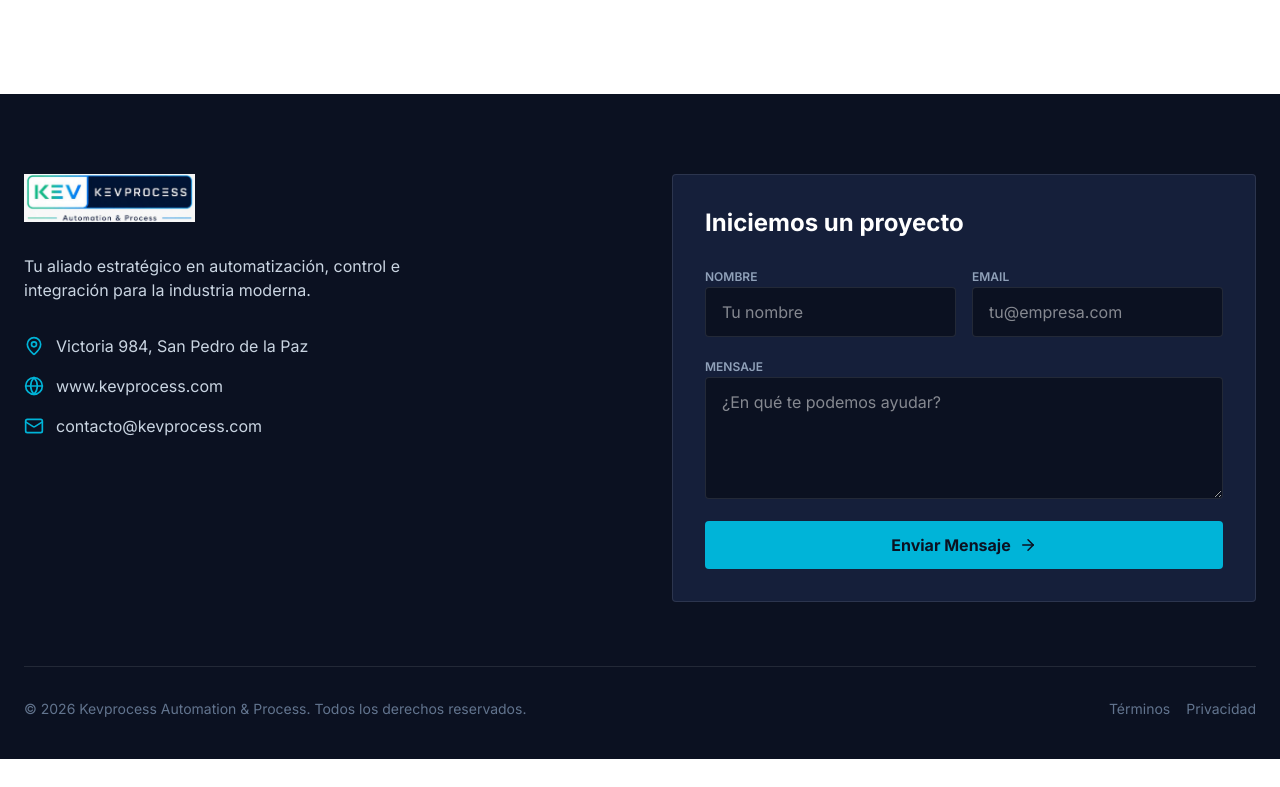
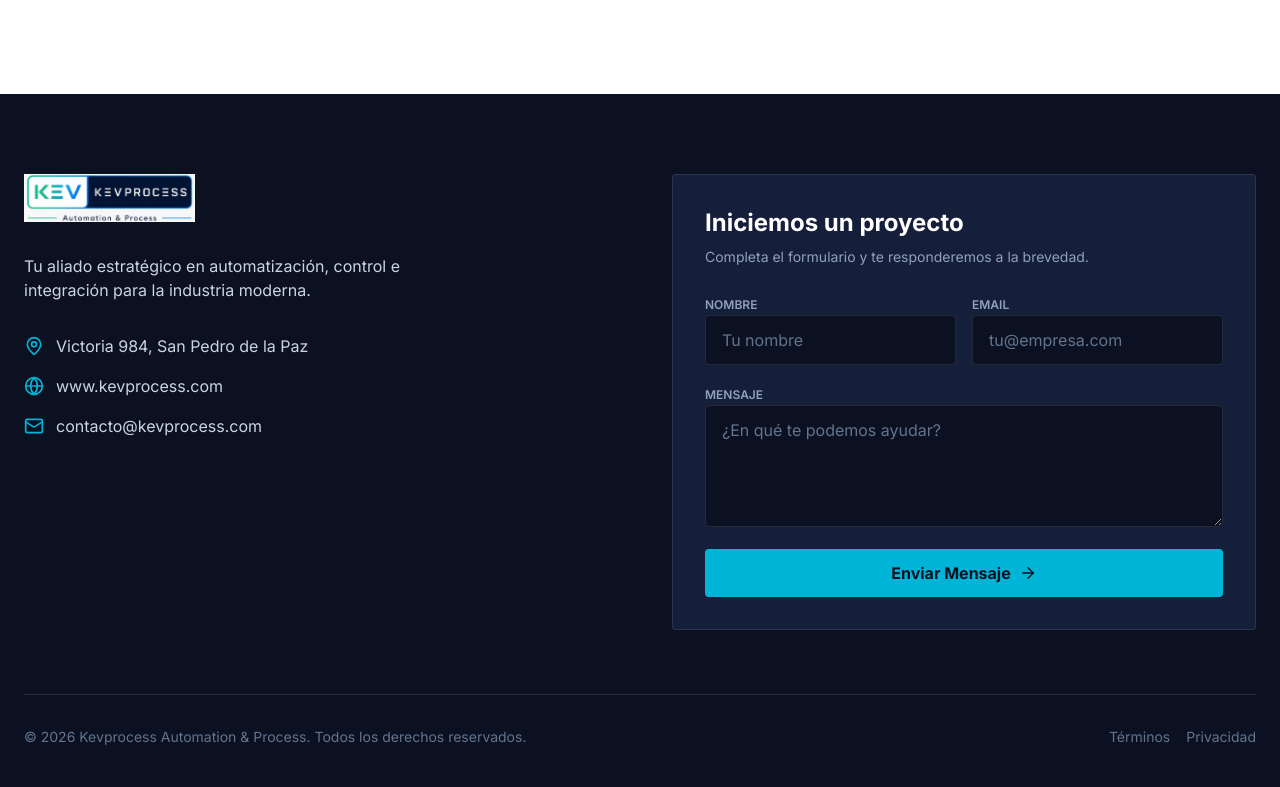
Before and after one commit to fernandompezo-bot/kevprocess-web, a Next.js app: page / in a window 1280 px wide. Shown: the part 3949-4736 px from the top of the page. Before the commit the page ends 4708 px from the top, so only its background shows below. Built offline with nearby package versions, Linux system fonts and the light colour scheme.

Commit message:
feat: make contact form fully functional with email notifications and feedback states

```diff
--- a/src/app/page.tsx
+++ b/src/app/page.tsx
@@ -6,7 +6,8 @@ import {
   ShieldCheck, Settings, TrendingUp, Lightbulb,
   Cpu, Activity, Network, Zap, Headset,
   Tractor, Fish, TreePine, Factory, ArrowRight,
-  MapPin, Globe, Mail, CheckCircle2, ChevronRight, X, RotateCw
+  MapPin, Globe, Mail, CheckCircle2, ChevronRight, X, RotateCw,
+  Loader2, AlertCircle
 } from 'lucide-react';
 
 interface Solution {
@@ -71,6 +72,50 @@ const solutionsData: Solution[] = [
 
 export default function Home() {
   const [selectedSolution, setSelectedSolution] = useState<Solution | null>(null);
+  const [formData, setFormData] = useState({ name: '', email: '', message: '' });
+  const [formStatus, setFormStatus] = useState<'idle' | 'loading' | 'success' | 'error'>('idle');
+  const [formFeedback, setFormFeedback] = useState('');
+
+  const handleFormSubmit = async (e: React.FormEvent) => {
+    e.preventDefault();
+    if (!formData.name.trim() || !formData.email.trim() || !formData.message.trim()) {
+      setFormStatus('error');
+      setFormFeedback('Por favor completa todos los campos requeridos.');
+      return;
+    }
+
+    setFormStatus('loading');
+    setFormFeedback('');
+
+    try {
+      const response = await fetch('https://formsubmit.co/ajax/contacto@kevprocess.com', {
+        method: 'POST',
+        headers: {
+          'Content-Type': 'application/json',
+          'Accept': 'application/json'
+        },
+        body: JSON.stringify({
+          Nombre: formData.name,
+          Email: formData.email,
+          Mensaje: formData.message,
+          _subject: `Nuevo contacto desde www.kevprocess.com - ${formData.name}`,
+          _template: 'table'
+        })
+      });
+
+      const data = await response.json();
+      if (response.ok || data.success === 'true' || data.success === true) {
+        setFormStatus('success');
+        setFormData({ name: '', email: '', message: '' });
+      } else {
+        throw new Error(data.message || 'Error al procesar el mensaje');
+      }
+    } catch (err) {
+      console.error(err);
+      setFormStatus('error');
+      setFormFeedback('No se pudo enviar automáticamente en este momento. Por favor escríbenos directamente a contacto@kevprocess.com');
+    }
+  };
 
   return (
     <main className="flex flex-col min-h-screen bg-white">
@@ -350,26 +395,90 @@ export default function Home() {
           </div>
 
           <div className="bg-navy-light p-8 rounded border border-white/10">
-            <h3 className="text-2xl font-bold mb-6">Iniciemos un proyecto</h3>
-            <form className="space-y-4">
+            <h3 className="text-2xl font-bold mb-2">Iniciemos un proyecto</h3>
+            <p className="text-slate-400 text-sm mb-6">
+              Completa el formulario y te responderemos a la brevedad.
+            </p>
+
+            {formStatus === 'success' ? (
+              <div className="bg-emerald/10 border border-emerald/30 p-6 rounded-lg text-center space-y-3">
+                <CheckCircle2 className="text-emerald mx-auto" size={44} />
+                <h4 className="text-lg font-bold text-white">¡Mensaje enviado con éxito!</h4>
+                <p className="text-slate-300 text-sm">
+                  Hemos recibido tu consulta. Nos pondremos en contacto contigo a la brevedad.
+                </p>
+                <button
+                  type="button"
+                  onClick={() => setFormStatus('idle')}
+                  className="text-xs text-cyan hover:underline pt-2 font-semibold inline-block"
+                >
+                  Enviar otro mensaje
+                </button>
+              </div>
+            ) : (
+              <form onSubmit={handleFormSubmit} className="space-y-4">
                 <div className="grid md:grid-cols-2 gap-4">
                   <div className="space-y-2">
                     <label className="text-xs text-slate-400 font-semibold uppercase">Nombre</label>
-                  <input type="text" className="w-full bg-navy border border-white/10 rounded px-4 py-3 focus:outline-none focus:border-cyan transition-colors" placeholder="Tu nombre" />
+                    <input
+                      type="text"
+                      required
+                      value={formData.name}
+                      onChange={(e) => setFormData({ ...formData, name: e.target.value })}
+                      className="w-full bg-navy border border-white/10 rounded px-4 py-3 text-white focus:outline-none focus:border-cyan transition-colors placeholder:text-slate-500"
+                      placeholder="Tu nombre"
+                    />
                   </div>
                   <div className="space-y-2">
                     <label className="text-xs text-slate-400 font-semibold uppercase">Email</label>
-                  <input type="email" className="w-full bg-navy border border-white/10 rounded px-4 py-3 focus:outline-none focus:border-cyan transition-colors" placeholder="tu@empresa.com" />
+                    <input
+                      type="email"
+                      required
+                      value={formData.email}
+                      onChange={(e) => setFormData({ ...formData, email: e.target.value })}
+                      className="w-full bg-navy border border-white/10 rounded px-4 py-3 text-white focus:outline-none focus:border-cyan transition-colors placeholder:text-slate-500"
+                      placeholder="tu@empresa.com"
+                    />
                   </div>
                 </div>
                 <div className="space-y-2">
                   <label className="text-xs text-slate-400 font-semibold uppercase">Mensaje</label>
-                <textarea rows={4} className="w-full bg-navy border border-white/10 rounded px-4 py-3 focus:outline-none focus:border-cyan transition-colors" placeholder="¿En qué te podemos ayudar?"></textarea>
+                  <textarea
+                    rows={4}
+                    required
+                    value={formData.message}
+                    onChange={(e) => setFormData({ ...formData, message: e.target.value })}
+                    className="w-full bg-navy border border-white/10 rounded px-4 py-3 text-white focus:outline-none focus:border-cyan transition-colors placeholder:text-slate-500"
+                    placeholder="¿En qué te podemos ayudar?"
+                  ></textarea>
                 </div>
-              <button type="button" className="w-full bg-cyan hover:bg-emerald text-navy font-bold py-3 rounded transition-colors flex justify-center items-center gap-2">
-                Enviar Mensaje <ArrowRight size={18} />
+
+                {formStatus === 'error' && (
+                  <div className="flex items-center gap-2 text-rose-300 text-xs bg-rose-500/10 border border-rose-500/30 p-3 rounded">
+                    <AlertCircle size={16} className="shrink-0 text-rose-400" />
+                    <span>{formFeedback}</span>
+                  </div>
+                )}
+
+                <button
+                  type="submit"
+                  disabled={formStatus === 'loading'}
+                  className="w-full bg-cyan hover:bg-emerald text-navy font-bold py-3 rounded transition-colors flex justify-center items-center gap-2 disabled:opacity-60 disabled:cursor-not-allowed"
+                >
+                  {formStatus === 'loading' ? (
+                    <>
+                      <Loader2 size={18} className="animate-spin" />
+                      <span>Enviando mensaje...</span>
+                    </>
+                  ) : (
+                    <>
+                      <span>Enviar Mensaje</span>
+                      <ArrowRight size={18} />
+                    </>
+                  )}
                 </button>
               </form>
+            )}
           </div>
         </div>
 
```
Lines whose indentation alone changed are shown as unchanged.
